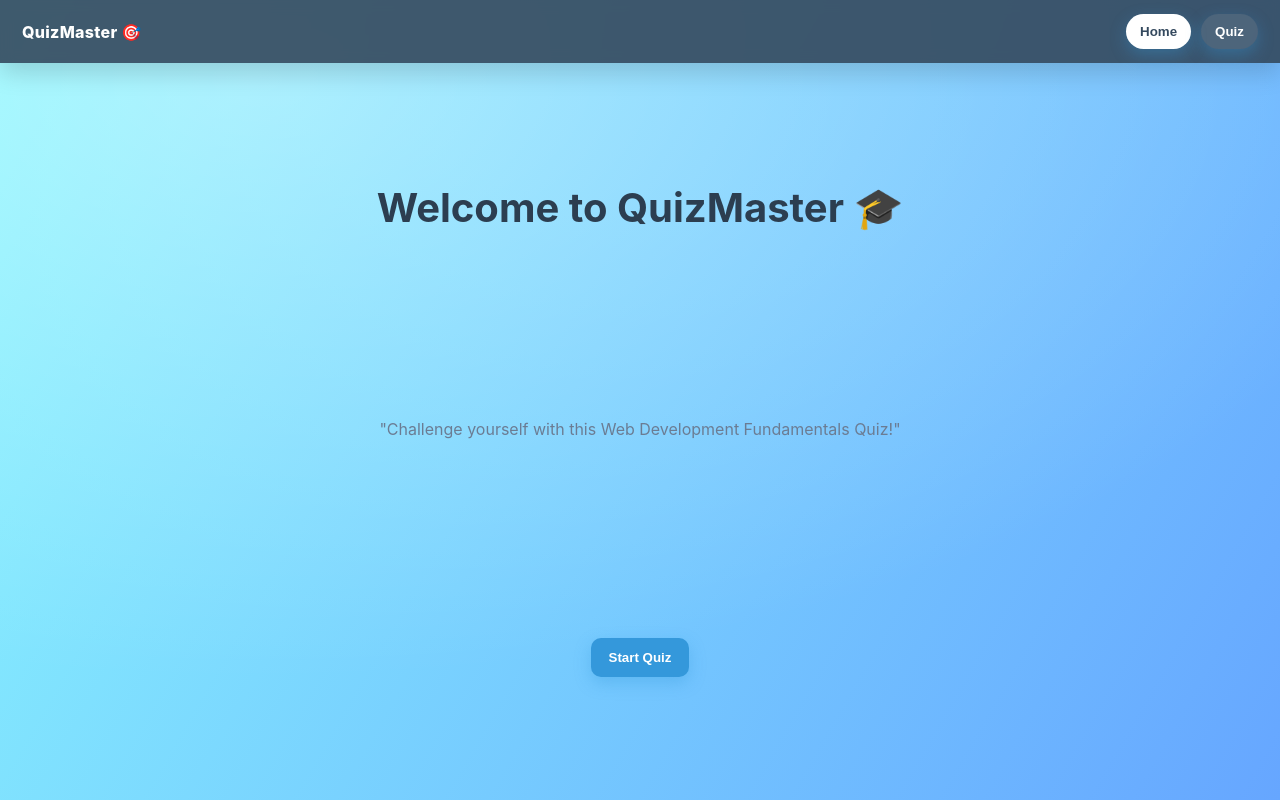
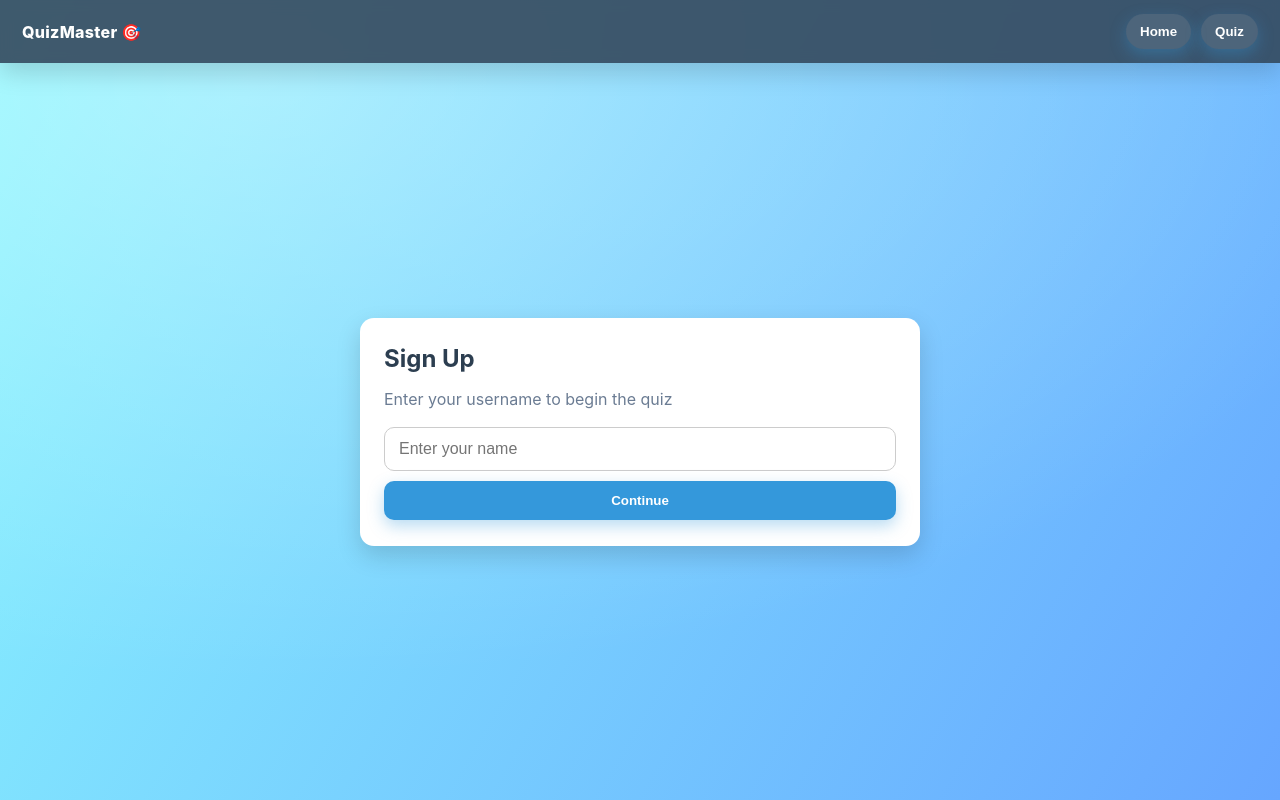
Before and after one commit to pranavtss/quizMaster, a React (Vite) app: page / in a window 1280 px wide. Built offline with nearby package versions, Linux system fonts and the light colour scheme.

Commit message:
Updated quiz app with Open Trivia API and new UI changes

```diff
--- a/src/App.jsx
+++ b/src/App.jsx
@@ -1,28 +1,51 @@
-import { useState } from "react";
+import { useState, useEffect } from "react";
 import Navbar from "./components/Navbar";
 import Home from "./pages/Home";
 import Quiz from "./pages/Quiz";
 import Result from "./pages/Result";
-import { questions } from "./data/questions";
+import Signup from "./pages/Signup";
 import "./index.css";
 
-const VIEWS = { HOME: "home", QUIZ: "quiz", RESULT: "result" };
+const VIEWS = { SIGNUP: "signup", HOME: "home", QUIZ: "quiz", RESULT: "result" };
 
 export default function App() {
-  const [view, setView] = useState(VIEWS.HOME);
+  const [view, setView] = useState(VIEWS.SIGNUP);
+  const [username, setUsername] = useState("");
+  const [questions, setQuestions] = useState([]);
   const [index, setIndex] = useState(0);
   const [score, setScore] = useState(0);
+  const [answers, setAnswers] = useState([]);
+
+  useEffect(() => {
+    if (view === VIEWS.QUIZ) {
+      fetch("https://opentdb.com/api.php?amount=10&category=18&type=multiple")
+        .then((res) => res.json())
+        .then((data) => {
+          const formatted = data.results.map((q) => {
+            const allOpts = [...q.incorrect_answers, q.correct_answer];
+            return {
+              question: q.question,
+              options: allOpts.sort(() => Math.random() - 0.5),
+              answer: q.correct_answer,
+            };
+          });
+          setQuestions(formatted);
+        });
+    }
+  }, [view]);
 
   const startQuiz = () => {
     setIndex(0);
     setScore(0);
+    setAnswers([]);
     setView(VIEWS.QUIZ);
   };
 
   const handleAnswer = (selected) => {
-    if (selected === questions[index].answer) {
-      setScore((s) => s + 1);
-    }
+    const correct = questions[index].answer;
+    if (selected === correct) setScore((s) => s + 1);
+    setAnswers((prev) => [...prev, { q: questions[index].question, selected, correct }]);
+
     if (index + 1 < questions.length) {
       setIndex((i) => i + 1);
     } else {
@@ -35,19 +58,27 @@ export default function App() {
 
   return (
     <div className="app">
-      <Navbar active={view} onNavigate={(v) => {
-        if (v === "quiz") startQuiz();
-        else setView(VIEWS.HOME);
-      }} />
+      <Navbar
+        active={view}
+        onNavigate={(v) => {
+          if (v === "quiz") startQuiz();
+          else setView(VIEWS.HOME);
+        }}
+      />
 
-      {view === VIEWS.HOME && <Home onStart={startQuiz} />}
+      {view === VIEWS.SIGNUP && (
+        <Signup
+          onContinue={(name) => {
+            setUsername(name);
+            setView(VIEWS.HOME);
+          }}
+        />
+      )}
 
-      {view === VIEWS.QUIZ && (
-        <Quiz
-          questions={questions}
-          index={index}
-          onAnswer={handleAnswer}
-        />
+      {view === VIEWS.HOME && <Home onStart={startQuiz} name={username} />}
+
+      {view === VIEWS.QUIZ && questions.length > 0 && (
+        <Quiz questions={questions} index={index} onAnswer={handleAnswer} />
       )}
 
       {view === VIEWS.RESULT && (
@@ -56,6 +87,7 @@ export default function App() {
           total={questions.length}
           onRestart={restart}
           onHome={goHome}
+          answers={answers}
         />
       )}
     </div>
--- a/src/index.css
+++ b/src/index.css
@@ -145,3 +145,14 @@ button:active, .start-btn:active { transform: translateY(0); }
   background: linear-gradient(90deg, #4cafef, #2196f3);
   transition: width 0.3s ease-in-out;
 }
+.input-box {
+  padding: 12px 14px;
+  border: 1px solid #ccc;
+  border-radius: var(--radius-sm);
+  font-size: 16px;
+  outline: none;
+}
+.input-box:focus {
+  border-color: var(--accent);
+  box-shadow: 0 0 6px rgba(52,152,219,.4);
+}
--- a/src/pages/Home.jsx
+++ b/src/pages/Home.jsx
@@ -1,9 +1,13 @@
-export default function Home({ onStart }) {
+export default function Home({ onStart, name }) {
   return (
     <div className="page">
-      <h1>Welcome to QuizMaster 🎓</h1>
-      <p className="subtitle">"Challenge yourself with this Web Development Fundamentals Quiz!"</p>
-      <button className="start-btn" onClick={onStart}>Start Quiz</button>
+      <h1>Welcome {name} 🎓</h1>
+      <p className="subtitle">
+      “Test your computer science knowledge with 10 fresh questions every time!”
+      </p>
+      <button className="start-btn" onClick={onStart}>
+        Start Quiz
+      </button>
     </div>
   );
 }
--- a/src/pages/Result.jsx
+++ b/src/pages/Result.jsx
@@ -1,9 +1,25 @@
 import ResultCard from "../components/ResultCard";
 
-export default function Result({ score, total, onRestart, onHome }) {
+export default function Result({ score, total, onRestart, onHome, answers }) {
   return (
     <div className="page">
       <ResultCard score={score} total={total} onRestart={onRestart} onHome={onHome} />
+
+      <div className="card" style={{ maxHeight: "300px", overflowY: "auto", marginTop: "20px" }}>
+        <h3>Correct Answers</h3>
+        <ul style={{ listStyle: "none", padding: 0 }}>
+          {answers.map((a, i) => (
+            <li key={i} style={{ marginBottom: "12px" }}>
+              <strong>Q{i + 1}:</strong> {a.q} <br />
+              <span style={{ color: a.selected === a.correct ? "green" : "red" }}>
+                Your Answer: {a.selected}
+              </span>
+              <br />
+              <span style={{ color: "blue" }}>Correct: {a.correct}</span>
+            </li>
+          ))}
+        </ul>
+      </div>
     </div>
   );
 }
--- /dev/null
+++ b/src/pages/Signup.jsx
@@ -0,0 +1,31 @@
+import { useState } from "react";
+
+export default function Signup({ onContinue }) {
+  const [name, setName] = useState("");
+
+  const handleSubmit = (e) => {
+    e.preventDefault();
+    if (name.trim()) {
+      onContinue(name.trim());
+    }
+  };
+
+  return (
+    <div className="page">
+      <div className="card">
+        <h2>Sign Up</h2>
+        <p className="subtitle">Enter your username to begin the quiz</p>
+        <form onSubmit={handleSubmit} style={{ display: "flex", flexDirection: "column", gap: "10px" }}>
+          <input
+            type="text"
+            placeholder="Enter your name"
+            value={name}
+            onChange={(e) => setName(e.target.value)}
+            className="input-box"
+          />
+          <button type="submit">Continue</button>
+        </form>
+      </div>
+    </div>
+  );
+}
```
